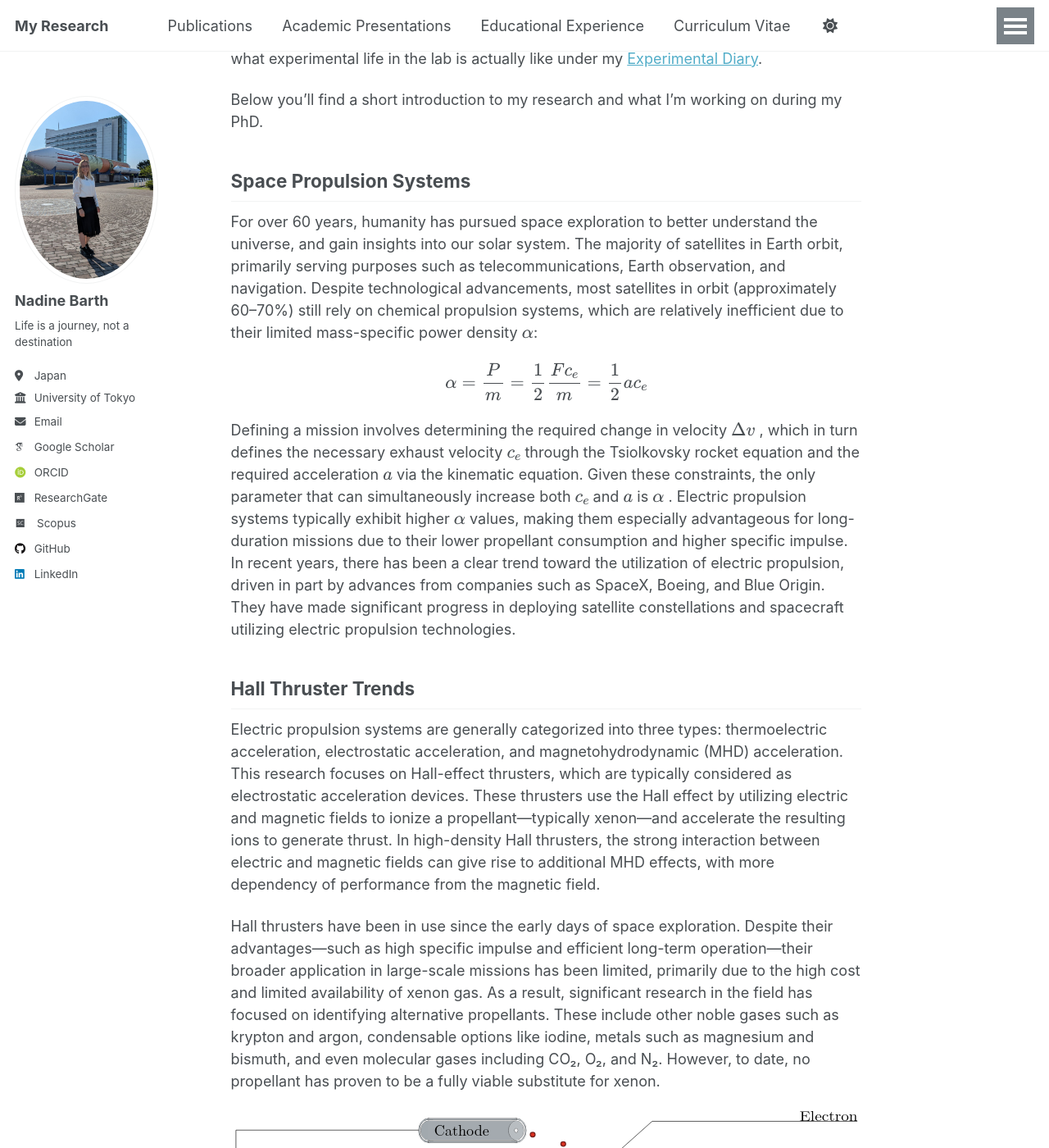
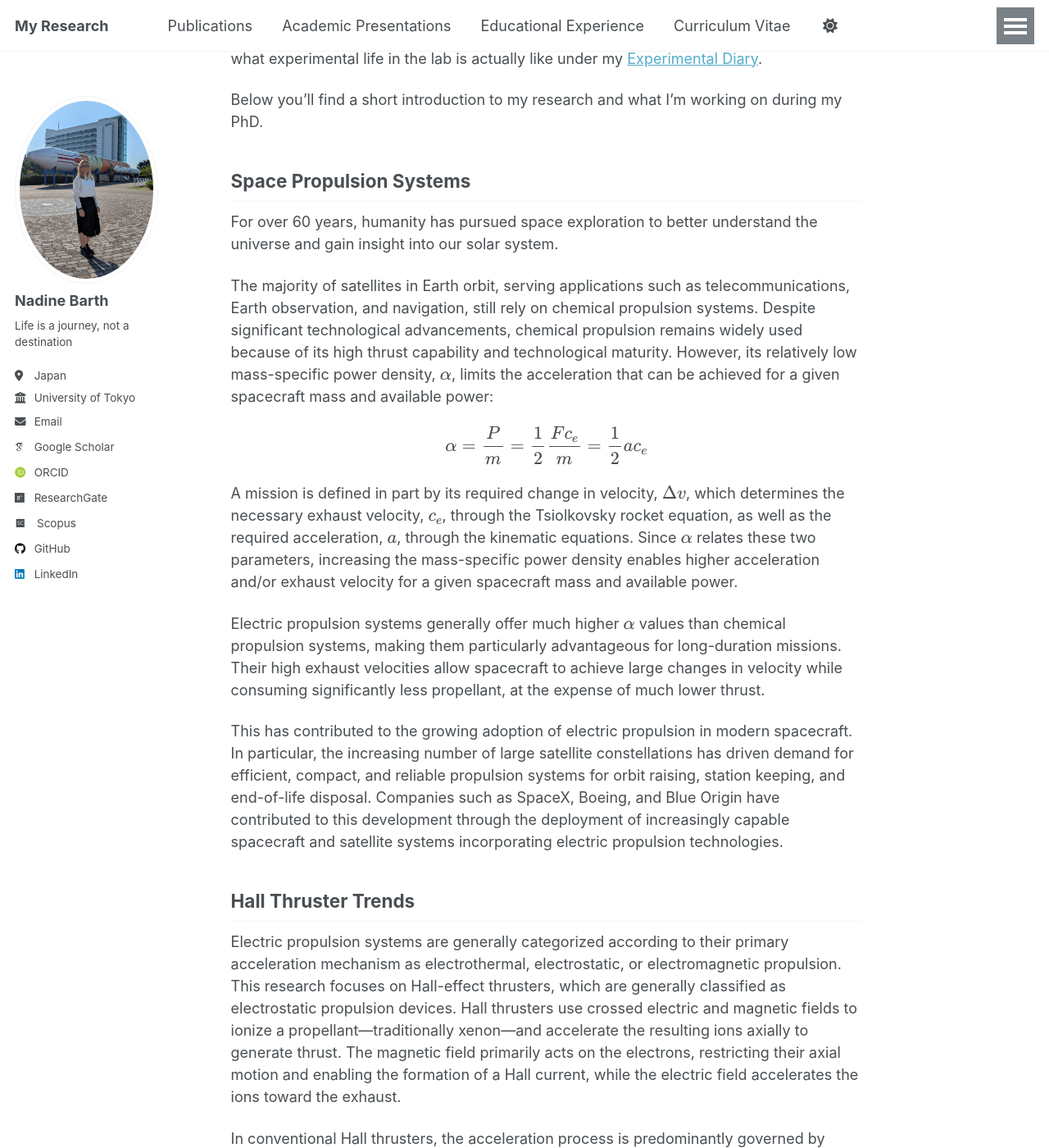
Before and after one commit to Barth-Nadine/Research, a Jekyll site: the page built from _pages/about.md, in a window 1280 px wide and 1400 px high, scrolled down 242 px. Shown: the whole window at 82% size. Built offline with Jekyll 4.4.1, drawn with Linux system fonts in a browser that asks for light colours; some web fonts are replaced; some of the changed text lies outside the part shown.

Commit message:
Expand My Research content with RAIJIN30 results
Rewrites and expands the Space Propulsion Systems, Hall Thruster
Trends, and High-Density Argon Hall Thruster sections, and adds a new
"Development of a High-Density Hall Thruster" section describing
RAIJIN30 and its performance compared with RAIJIN66, with two new
supporting figures.

```diff
--- a/_pages/about.md
+++ b/_pages/about.md
@@ -15,27 +15,97 @@
 
 **Space Propulsion Systems**
 ------
-For over 60 years, humanity has pursued space exploration to better understand the universe, and gain insights into our solar system. The majority of satellites in Earth orbit, primarily serving purposes such as telecommunications, Earth observation, and navigation. Despite technological advancements, most satellites in orbit (approximately 60–70%) still rely on chemical propulsion systems, which are relatively inefficient due to their limited mass-specific power density $$\alpha$$:
+For over 60 years, humanity has pursued space exploration to better understand the universe and gain insight into our solar system.
 
-$$\alpha=\dfrac{P}{m}=\dfrac{1}{2} \dfrac{Fc_e}{m}=\dfrac{1}{2} ac_e$$
+The majority of satellites in Earth orbit, serving applications such as telecommunications, Earth observation, and navigation, still rely on chemical propulsion systems.
+Despite significant technological advancements, chemical propulsion remains widely used because of its high thrust capability and technological maturity.
+However, its relatively low mass-specific power density, $$\alpha$$, limits the acceleration that can be achieved for a given spacecraft mass and available power:
 
-Defining a mission involves determining the required change in velocity $$\Delta v$$ , which in turn defines the necessary exhaust velocity $$c_e$$  through the Tsiolkovsky rocket equation and the required acceleration $$a$$  via the kinematic equation. Given these constraints, the only parameter that can simultaneously increase both $$c_e$$  and $$a$$ is $$\alpha$$ . Electric propulsion systems typically exhibit higher $$\alpha$$  values, making them especially advantageous for long-duration missions due to their lower propellant consumption and higher specific impulse. In recent years, there has been a clear trend toward the utilization of electric propulsion, driven in part by advances from companies such as SpaceX, Boeing, and Blue Origin. They have made significant progress in deploying satellite constellations and spacecraft utilizing electric propulsion technologies.
+$$
+\alpha=\dfrac{P}{m}=\dfrac{1}{2}\dfrac{Fc_e}{m}=\dfrac{1}{2}ac_e
+$$
+
+A mission is defined in part by its required change in velocity, $$\Delta v$$, which determines the necessary exhaust velocity, $$c_e$$, through the Tsiolkovsky rocket equation,
+as well as the required acceleration, $$a$$, through the kinematic equations. Since $$\alpha$$ relates these two parameters, increasing the mass-specific power density enables
+higher acceleration and/or exhaust velocity for a given spacecraft mass and available power.
+
+Electric propulsion systems generally offer much higher $$\alpha$$ values than chemical propulsion systems, making them particularly advantageous for long-duration missions.
+Their high exhaust velocities allow spacecraft to achieve large changes in velocity while consuming significantly less propellant, at the expense of much lower thrust.
+
+This has contributed to the growing adoption of electric propulsion in modern spacecraft. In particular, the increasing number of large satellite constellations has
+driven demand for efficient, compact, and reliable propulsion systems for orbit raising, station keeping, and end-of-life disposal. Companies such as SpaceX, Boeing,
+and Blue Origin have contributed to this development through the deployment of increasingly capable spacecraft and satellite systems incorporating electric propulsion technologies.
+
 
 
 **Hall Thruster Trends**
 ------
-Electric propulsion systems are generally categorized into three types: thermoelectric acceleration, electrostatic acceleration, and magnetohydrodynamic (MHD) acceleration. This research focuses on Hall-effect thrusters, which are typically considered as electrostatic acceleration devices. These thrusters use the Hall effect by utilizing electric and magnetic fields to ionize a propellant—typically xenon—and accelerate the resulting ions to generate thrust. In high-density Hall thrusters, the strong interaction between electric and magnetic fields can give rise to additional MHD effects, with more dependency of performance from the magnetic field.
+Electric propulsion systems are generally categorized according to their primary acceleration mechanism as electrothermal, electrostatic, or electromagnetic propulsion.
+This research focuses on Hall-effect thrusters, which are generally classified as electrostatic propulsion devices. Hall thrusters use crossed electric and magnetic fields
+to ionize a propellant—traditionally xenon—and accelerate the resulting ions axially to generate thrust. The magnetic field primarily acts on the electrons, restricting their
+axial motion and enabling the formation of a Hall current, while the electric field accelerates the ions toward the exhaust.
 
-Hall thrusters have been in use since the early days of space exploration. Despite their advantages—such as high specific impulse and efficient long-term operation—their broader application in large-scale missions has been limited, primarily due to the high cost and limited availability of xenon gas. As a result, significant research in the field has focused on identifying alternative propellants. These include other noble gases such as krypton and argon, condensable options like iodine, metals such as magnesium and bismuth, and even molecular gases including CO₂, O₂, and N₂. However, to date, no propellant has proven to be a fully viable substitute for xenon.
+In conventional Hall thrusters, the acceleration process is predominantly governed by electrostatic forces. However, as the plasma density increases, the interaction between
+the plasma and magnetic field becomes increasingly important, and magnetohydrodynamic (MHD) effects can become significant. This introduces a stronger dependence of the plasma
+behavior and thruster performance on the magnetic-field strength and distribution.
+
+Hall thrusters have been investigated and operated for space applications since the early days of electric propulsion. Their high specific impulse and efficient long-duration
+operation make them attractive for applications such as station keeping, orbit raising, and deep-space missions. However, the widespread use of xenon has also motivated extensive
+research into alternative propellants. Xenon offers favorable properties for Hall thruster operation, but its limited availability and relatively high cost can become significant
+considerations, particularly for large-scale applications.
+
+A wide range of alternative propellants has therefore been investigated. These include other noble gases such as krypton and argon, condensable propellants such as iodine,
+metals such as magnesium and bismuth, and molecular gases including $$CO_2$$, $$O_2$$, and $$N_2$$. Among these alternatives, argon is particularly attractive because of its abundance and low cost.
+However, its lower atomic mass and higher ionization energy compared with xenon make efficient operation more challenging. Improving the performance of argon Hall thrusters therefore
+requires approaches that can compensate for these unfavorable properties.
 
 <img src="/Research/images/HallThruster_TAL_2_svg.svg" alt="Hall Thruster" style="width: 100%; max-width: 1000px; height: auto; display: block; margin: auto;" />
-Figure 1: The diagram illustrates the key components and physical processes within a Hall thruster. A voltage $$V_D$$ is applied between the cathode and the anode, creating an electric field $$E.$$ Electrons emitted from the cathode are trapped by a radial magnetic field $$B$$ generated by coils and a permanent magnets, leading to gyration around magnetic field lines. Neutral particles collide with the electrons, creating ions that are accelerated axially by the electric field, generating thrust.
 
+Figure 1: The diagram illustrates the key components and physical processes within a Hall thruster. A discharge voltage $$V_D$$ is applied between the cathode and anode, establishing an axial electric field $$E$$.
+Electrons emitted by the cathode are confined by a radial magnetic field $$B$$ generated by coils and permanent magnets, causing them to undergo gyration and drift around the magnetic field lines.
+These electrons collide with neutral propellant atoms, producing ions through electron-impact ionization. The resulting ions are accelerated primarily in the axial direction by the electric field, generating thrust.
 
-**High Density Argon Hall Thruster**
+**High-Density Argon Hall Thruster**
 ------
-This study investigates the use of argon as a propellant, due to its abundance, low cost, and potential to make space travel more economically accessible. A major drawback of argon, however, is its low propellant utilization efficiency ($$\eta_u$$), which can be approximated by the ratio of the ion mass flow rate ($$\dot{m}_i$$) to the total propellant mass flow rate ($$\dot{m}_A$$), or alternatively, by the relationship between the ionization region length ($$L_i$$) and the ionization mean free path ($$\lambda_i$$), as shown below:
+This research investigates argon as a propellant for Hall thrusters because of its abundance, low cost, and potential to reduce the cost of electric propulsion for future space missions.
+A major challenge associated with argon is its relatively low propellant utilization efficiency ($$\eta_u$$), which results primarily from its higher ionization energy compared with xenon.
+The propellant utilization efficiency can be approximated by the ratio of the ion mass flow rate ($$\dot{m}_i$$) to the total propellant mass flow rate ($$\dot{m}_A$$), or, under a simplified
+ionization model, by the relationship between the ionization-region length ($$L_i$$) and the ionization mean free path ($$\lambda_i$$):
 
-$$ \eta_u=\dfrac{\dot{m}_i}{\dot{m}_A}=1-e^{(-L_i/λ_i)}.$$
+$$
+\eta_u=\dfrac{\dot{m}_i}{\dot{m}_A}=1-e^{-L_i/\lambda_i}.
+$$
 
-The objective of this research is to improve the $$\eta_u$$  of Argon Hall thrusters and, in doing so, increase the resulting thrust ($$T$$). This is pursued by decreasing $$\lambda_i$$ , which can be achieved by increasing the plasma density ($$n_e$$). The proposed approach involves reducing the thruster's channel cross-sectional area ($$A_c$$), thereby increasing the neutral particle density ($$n_n$$). This increase in density is expected to shift the thruster operation further into the MHD regime, enhancing the influence of the magnetic field and making the thrust more strongly dependent on the electromagnetic force.
+A longer ionization region relative to the ionization mean free path increases the probability of ionization and therefore improves propellant utilization. The objective of this research is to
+improve the $$\eta_u$$ of argon Hall thrusters and thereby increase their thrust ($$T$$).
+
+One approach is to reduce the ionization mean free path, $$\lambda_i$$, by increasing the particle density in the discharge channel. Since the ionization mean free path decreases with
+increasing neutral particle density ($$n_n$$), the propellant mass-flow density can be increased by reducing the thruster's channel cross-sectional area ($$A_c$$) while maintaining a
+comparable total mass flow rate. This provides a route toward high-density Hall-thruster operation.
+
+At sufficiently high plasma densities, the interaction between the plasma and magnetic field becomes increasingly important, and the acceleration process can exhibit stronger MHD characteristics.
+In this regime, the magnetic field can have a more pronounced influence on the plasma acceleration and, consequently, on the resulting thrust.
+
+**Development of a High-Density Hall Thruster**
+------
+
+To experimentally investigate this approach, I developed a new high-density Hall thruster, **RAIJIN30**. RAIJIN30 was developed by scaling down the channel cross-sectional area of the existing
+RAIJIN66 thruster by a factor of 2.7. This increases the propellant mass-flow density while preserving the fundamental operating principle of the Hall thruster.
+
+<img src="/Research/images/RAIJIN30.JPG" alt="RAIJIN30 high-density Hall thruster" style="width: 100%; max-width: 1000px; height: auto; display: block; margin: auto;" />
+
+Figure 2: RAIJIN30 operating with argon. The smaller discharge channel was designed to increase the propellant mass-flow density and investigate high-density Hall-thruster operation.
+
+The thruster was experimentally operated with argon over a range of discharge voltages and magnetic-field strengths. Compared with RAIJIN66, RAIJIN30 demonstrated improved performance at
+comparable discharge powers. In particular, the high-density configuration produced higher thrust and substantially improved anode efficiency.
+
+<img src="/Research/images/Comparison_R66_R30_TP_over_Isp.png" alt="Comparison of RAIJIN30 and RAIJIN66 performance" style="width: 100%; max-width: 1000px; height: auto; display: block; margin: auto;" />
+
+Figure 3: Comparison of the thrust-to-power ratio of RAIJIN30 (R30) and RAIJIN66 (R66) as a function of specific impulse. RAIJIN30 generally achieves a higher thrust-to-power ratio than RAIJIN66 across
+the investigated operating range. The green and orange trend lines correspond to different propellant mass-flow densities, illustrating the performance improvement obtained by increasing the propellant density.
+
+The experimental results show that RAIJIN30 achieved up to approximately 25% higher thrust at comparable discharge power, while the anode efficiency improved by approximately 52% compared with RAIJIN66.
+The increased thrust-to-power ratio demonstrates the potential of high-density operation to improve the performance of argon Hall thrusters.
+
+These experiments provide an experimental basis for investigating high-density operation and the increasing influence of magnetic fields and MHD effects in Hall thrusters. RAIJIN30 also provides a
+platform for studying how thruster scaling, propellant density, and magnetic-field strength can be combined to improve the performance of alternative-propellant Hall thrusters.
```
Also changed, not shown: images/Comparison_R66_R30_TP_over_Isp.png (added), images/RAIJIN30.JPG (added).
